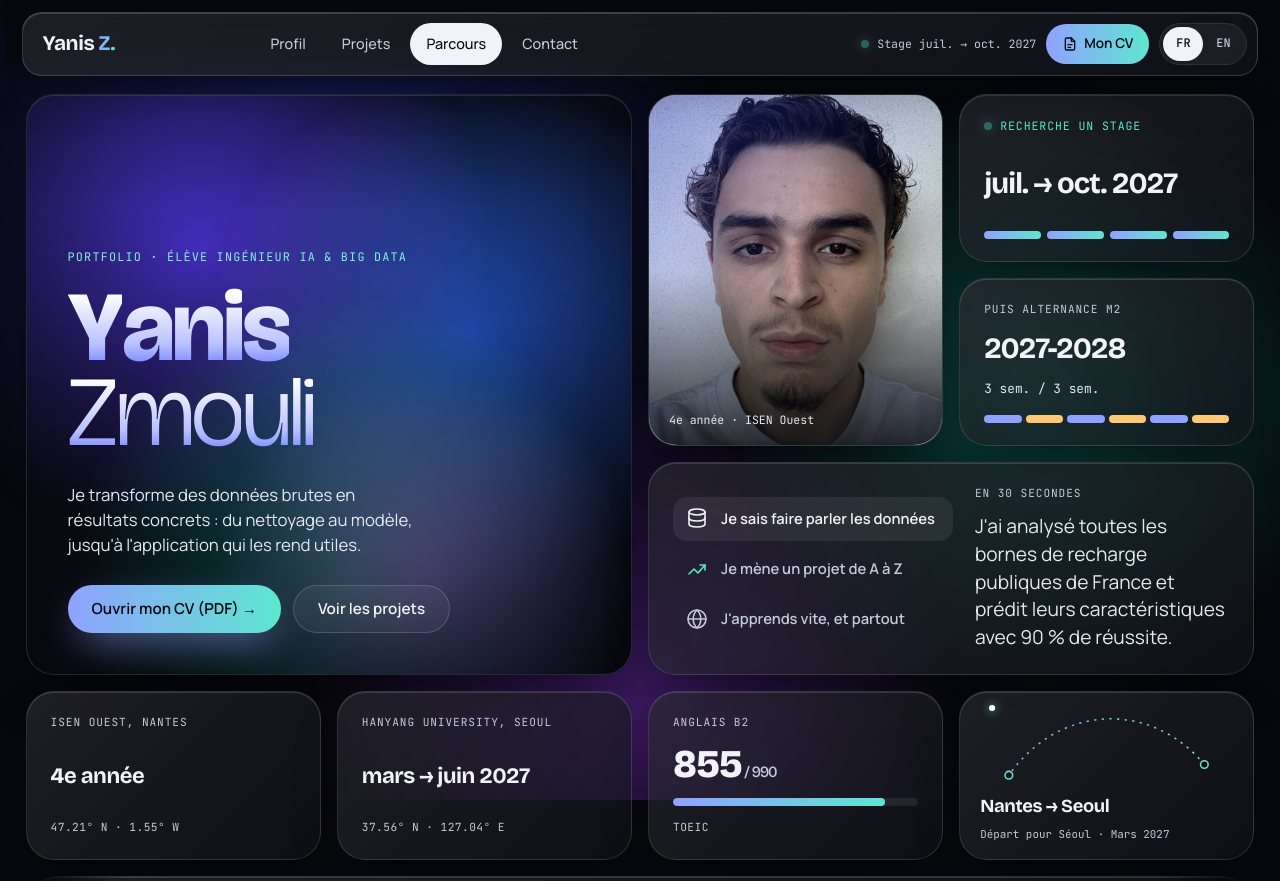
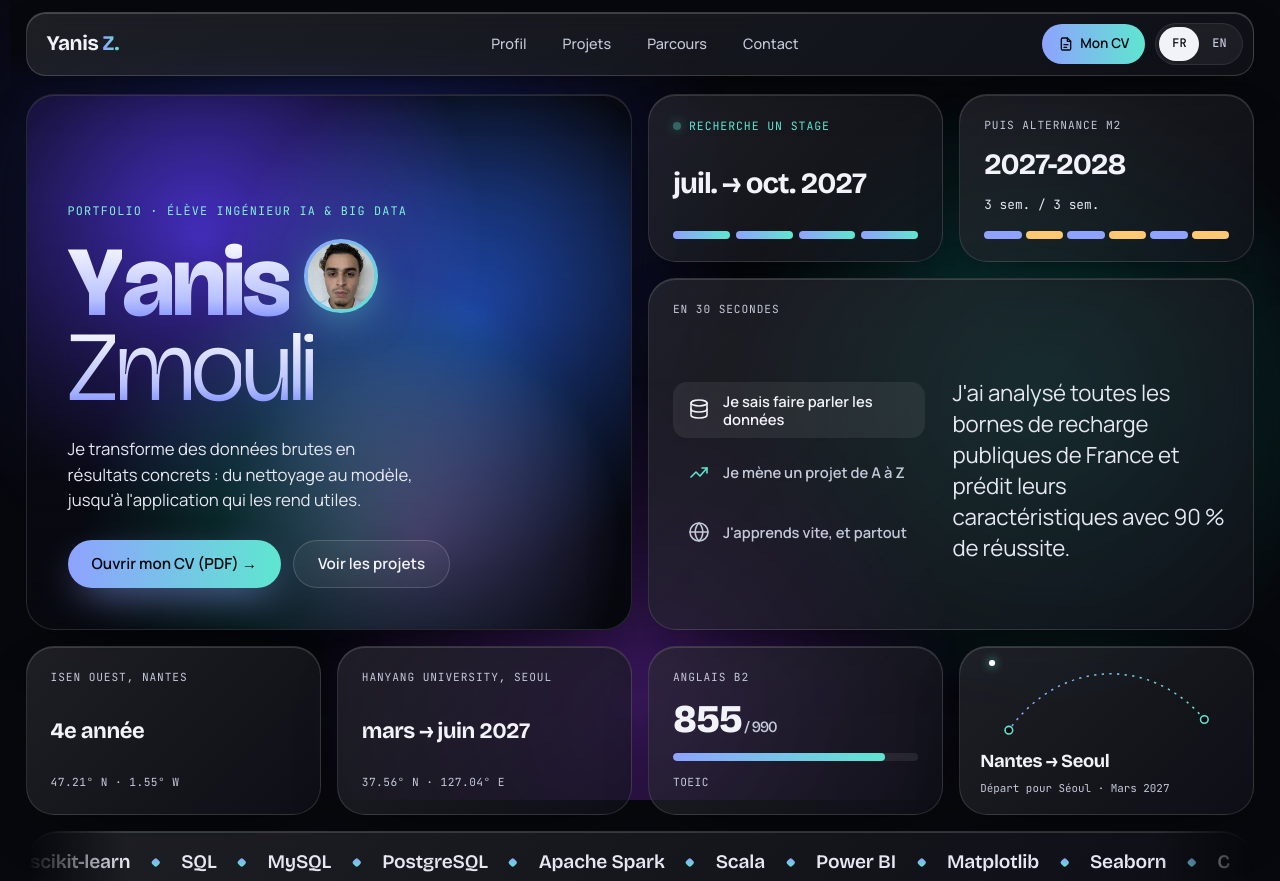
Before and after one commit to yszm213/yszm213.github.io, a plain HTML site: page index.html in a window 1280 px wide. Shown: the top 881 px of the page. Drawn offline with nearby package versions, Linux system fonts and the light colour scheme; animation ran at ten frames a second.

Commit message:
refonte(bento 1) : correctifs écran 1 (nom, photo, nav, label)
- Prénom rogné : le dégradé (background-clip:text) ne peignait que la
  boîte de chaque lettre, plus basse que le glyphe avec line-height .86.
  Boîte peinte agrandie par padding compensé, animation inchangée.
- Photo : la tuile 2x2 devient un avatar rond à anneau dégradé à côté du
  prénom ; Stage et Alternance passent côte à côte, « En 30 secondes »
  prend 2 rangées avec un texte plus grand.
- Nav : grille 1fr auto 1fr (liens centrés sur la page), bords alignés
  sur la grille bento, retrait de « Stage juil. → oct. 2027 » (déjà dans
  la tuile Stage).
- « En 30 secondes » : label en haut à gauche comme les autres tuiles.
- Espace insécable dans « 90 % ».

Co-Authored-By: Claude Opus 5.5 <noreply@anthropic.com>

```diff
--- a/css/site.css
+++ b/css/site.css
@@ -62,20 +62,20 @@ section{padding:44px clamp(20px,4vw,48px); margin-block:22px; border-radius:30px
 .feature:hover{border-color:rgba(255,255,255,.24); box-shadow:inset 0 1px 0 rgba(255,255,255,.25), 0 40px 80px -30px rgba(80,100,255,.45)}
 
 /* ===== Navigation haute ===== */
-.top{position:sticky; top:0; z-index:10; padding-top:max(12px, env(safe-area-inset-top, 0px)); margin:0 -4px 18px}
+.top{position:sticky; top:0; z-index:10; padding-top:max(12px, env(safe-area-inset-top, 0px)); margin:0 0 18px}
 /* Masque le contenu qui défile dans la marge au-dessus de la barre et derrière elle */
 .top::before{content:""; position:absolute; z-index:-1; left:-16px; right:-16px; top:0; bottom:-10px; pointer-events:none;
   background:linear-gradient(var(--bg) 55%, rgba(7,8,13,0))}
-.top .bar-in{display:flex; align-items:center; gap:12px; height:var(--nav-h); padding:0 10px 0 20px; border-radius:20px}
+.top .bar-in{display:grid; grid-template-columns:1fr auto 1fr; align-items:center; gap:12px; height:var(--nav-h); padding:0 10px 0 20px; border-radius:20px}
 .mark{font-family:var(--display); font-weight:700; font-size:1.3rem; text-decoration:none; letter-spacing:-.02em; white-space:nowrap}
 .mark i{font-style:normal; background:linear-gradient(90deg,var(--accent),var(--accent-2)); -webkit-background-clip:text; background-clip:text; color:transparent}
-.nav-links{list-style:none; margin:0 auto; padding:0; display:flex; gap:4px}
+.nav-links{grid-column:2; list-style:none; margin:0; padding:0; display:flex; gap:4px}
 .nav-links a{display:block; font-size:.9rem; font-weight:500; text-decoration:none; color:var(--muted); padding:9px 16px; border-radius:999px; transition:color .25s, background .25s}
 .nav-links a:hover{color:var(--ink); background:rgba(255,255,255,.07)}
 .nav-links a.on{color:var(--bg); background:var(--ink)}
-.nav-r{display:flex; align-items:center; gap:10px; margin-left:auto}
-.avail{font-family:var(--mono); font-size:.72rem; color:var(--muted); white-space:nowrap}
-.avail::before, .pill.live::before{content:""; display:inline-block; width:8px; height:8px; border-radius:50%; background:var(--accent-2); margin-right:8px; box-shadow:0 0 12px var(--accent-2); animation:pulse 2s infinite}
+.mark{justify-self:start}
+.nav-r{grid-column:3; justify-self:end; display:flex; align-items:center; gap:10px}
+.pill.live::before{content:""; display:inline-block; width:8px; height:8px; border-radius:50%; background:var(--accent-2); margin-right:8px; box-shadow:0 0 12px var(--accent-2); animation:pulse 2s infinite}
 @keyframes pulse{50%{opacity:.35}}
 .nav-cv{display:inline-flex; align-items:center; gap:6px; min-height:40px; font-weight:600; font-size:.85rem; text-decoration:none; padding:0 16px; border-radius:999px; color:var(--bg);
   background:linear-gradient(90deg,var(--accent),var(--accent-2)); white-space:nowrap}
@@ -88,7 +88,7 @@ section{padding:44px clamp(20px,4vw,48px); margin-block:22px; border-radius:30px
 .tabbar{display:none}
 @media (max-width:899px){
   :root{--nav-h:56px; --tab-h:72px}
-  .nav-links, .avail{display:none}
+  .nav-links{display:none}
   .top .bar-in{padding:0 8px 0 16px}
   .nav-cv{padding:0 12px; min-height:38px}
   .tabbar{display:grid; grid-template-columns:repeat(4,1fr); position:fixed; z-index:10; left:10px; right:10px;
@@ -108,7 +108,7 @@ section{padding:44px clamp(20px,4vw,48px); margin-block:22px; border-radius:30px
 /* ===== Mouvement réduit ===== */
 @media (prefers-reduced-motion: reduce){
   :root{transition:none}
-  .bg i, .avail::before, .pill.live::before{animation:none}
+  .bg i, .pill.live::before{animation:none}
   *{scroll-behavior:auto !important}
 }
 
@@ -139,10 +139,9 @@ html.lenis, html.lenis body{height:auto}
 /* Placement écran 1 (desktop) */
 .b-hero{grid-template-rows:repeat(3, minmax(168px,auto)) minmax(128px,auto) auto; margin-bottom:22px}
 .t-id{grid-column:1 / 7; grid-row:1 / 4}
-.t-photo{grid-column:7 / 10; grid-row:1 / 3}
-.t-dispo{grid-column:10 / 13; grid-row:1}
-.t-alt{grid-column:10 / 13; grid-row:2}
-.t-tldr{grid-column:7 / 13; grid-row:3}
+.t-dispo{grid-column:7 / 10; grid-row:1}
+.t-alt{grid-column:10 / 13; grid-row:1}
+.t-tldr{grid-column:7 / 13; grid-row:2 / 4}
 .t-isen{grid-column:1 / 4}
 .t-hy{grid-column:4 / 7}
 .t-toeic{grid-column:7 / 10}
@@ -171,6 +170,8 @@ html.lenis, html.lenis body{height:auto}
 .t-id h1 em.w{display:block; width:max-content; font-style:normal; font-weight:300}
 .t-id h1 .w, .t-id h1 .ch{background:linear-gradient(180deg,#FFFFFF 10%, #B8C1FF 70%, #6A7BFF); -webkit-background-clip:text; background-clip:text; color:transparent}
 .t-id h1.is-split .w{background:none}
+.t-id h1 .w, .t-id h1 .ch{padding-block:.14em .06em; margin-block:-.14em -.06em}
+.t-id h1.is-split .w{padding:0; margin:0}
 .t-id h1 .ch{display:inline-block; transform-origin:50% 100%}
 .t-id .lede{font-size:clamp(1.05rem, 1.25vw, 1.35rem); line-height:1.5; max-width:36ch; margin:0 0 28px; color:var(--soft)}
 .t-id-cta{display:flex; flex-wrap:wrap; gap:12px}
@@ -178,11 +179,9 @@ html.lenis, html.lenis body{height:auto}
 .btn-main{color:var(--bg); background:linear-gradient(90deg,var(--accent),var(--accent-2)); box-shadow:0 14px 40px -12px rgba(143,162,255,.8)}
 .btn-ghost{color:var(--ink); border:1px solid var(--edge); background:rgba(255,255,255,.05)}
 
-/* B · Photo */
-.t-photo{padding:0; margin:0}
-.t-photo img{position:absolute; inset:0; width:100%; height:100%; object-fit:cover; object-position:50% 25%; transform:scale(1.14); filter:saturate(.9) contrast(1.05)}
-.t-photo::before{opacity:1; z-index:1; background:linear-gradient(180deg, transparent 50%, rgba(7,8,13,.85)), linear-gradient(135deg, color-mix(in srgb, var(--c1) 35%, transparent), transparent 60%)}
-.t-photo figcaption{position:absolute; left:20px; bottom:16px; z-index:2; font-family:var(--mono); font-size:.72rem; color:var(--soft)}
+/* Avatar rond à côté du prénom (anneau dégradé) */
+.t-id h1 .avatar{display:inline-block; width:.74em; height:.74em; margin-left:.16em; vertical-align:.02em; border-radius:50%; object-fit:cover; object-position:50% 30%;
+  padding:.035em; background:linear-gradient(135deg,var(--accent),var(--accent-2)); box-shadow:0 10px 40px -8px rgba(94,230,208,.55)}
 
 /* C · Dispo / D · Alternance */
 .t-dispo, .t-alt{display:flex; flex-direction:column; justify-content:space-between; gap:10px}
@@ -197,10 +196,10 @@ html.lenis, html.lenis body{height:auto}
 .alt-bar i:nth-child(even){background:var(--warn)}
 
 /* E · En 30 secondes */
-.t-tldr{display:grid; grid-template-columns:minmax(0,1.1fr) minmax(0,1fr); grid-template-rows:auto 1fr; gap:10px 22px}
-.t-tldr > .k{grid-column:2}
-.tldr-tabs{grid-column:1; grid-row:1 / 3; display:grid; gap:6px; align-content:center}
-.tldr-tabs button{position:relative; display:grid; grid-template-columns:24px 1fr; align-items:center; gap:12px; min-height:44px; padding:8px 12px; border:0; border-radius:14px;
+.t-tldr{display:grid; grid-template-columns:minmax(0,1fr) minmax(0,1.1fr); grid-template-rows:auto 1fr; gap:14px 28px}
+.t-tldr > .k{grid-column:1 / -1}
+.tldr-tabs{grid-column:1; grid-row:2; display:grid; gap:8px; align-content:center}
+.tldr-tabs button{position:relative; display:grid; grid-template-columns:24px 1fr; align-items:center; gap:12px; min-height:52px; padding:10px 14px; border:0; border-radius:14px;
   background:none; color:var(--muted); font:600 .92rem/1.25 var(--text); text-align:left; cursor:pointer; overflow:hidden; transition:background .3s, color .3s}
 .tldr-tabs button[aria-selected="true"]{background:rgba(255,255,255,.07); color:var(--ink)}
 .tldr-tabs svg{width:24px; height:24px; stroke:currentColor; fill:none; stroke-width:1.6; stroke-linecap:round; stroke-linejoin:round}
@@ -209,8 +208,8 @@ html.lenis, html.lenis body{height:auto}
 .t-tldr.auto .tldr-tabs button[aria-selected="true"] .prog{animation:tl-prog 6s linear forwards}
 .t-tldr.paused .prog{animation-play-state:paused !important}
 @keyframes tl-prog{to{transform:scaleX(1)}}
-.tldr-panels{grid-column:2; display:grid; align-items:center}
-.tldr-panels p{grid-area:1 / 1; margin:0; font-size:clamp(1rem, 4.2cqi, 1.2rem); line-height:1.45; color:var(--soft); opacity:0; transform:translateY(8px); transition:opacity .5s var(--ease), transform .5s var(--ease), visibility .5s; visibility:hidden}
+.tldr-panels{grid-column:2; grid-row:2; display:grid; align-items:center}
+.tldr-panels p{grid-area:1 / 1; margin:0; font-size:clamp(1.05rem, 4cqi, 1.6rem); line-height:1.4; letter-spacing:-.01em; color:var(--soft); opacity:0; transform:translateY(8px); transition:opacity .5s var(--ease), transform .5s var(--ease), visibility .5s; visibility:hidden}
 .tldr-panels p.on{opacity:1; transform:none; visibility:visible}
 
 /* F, G · Lieux / H · TOEIC / I · Trajet */
@@ -244,9 +243,11 @@ html.lenis, html.lenis body{height:auto}
 /* Tablette : toujours 12 colonnes, hero plus large */
 @media (max-width:1199px) and (min-width:900px){
   .b-hero{grid-template-rows:repeat(5, minmax(150px,auto)) auto}
-  .t-id{grid-column:1 / 8; grid-row:1 / 4} .t-photo{grid-column:8 / 13; grid-row:1 / 3} .t-dispo{grid-column:8 / 13; grid-row:3}
-  .t-alt{grid-column:1 / 6; grid-row:4} .t-tldr{grid-column:6 / 13; grid-row:4}
-  .t-isen{grid-column:1 / 4; grid-row:5} .t-hy{grid-column:4 / 7; grid-row:5} .t-toeic{grid-column:7 / 10; grid-row:5} .t-route{grid-column:10 / 13; grid-row:5}
+  .t-id{grid-column:1 / 8; grid-row:1 / 4} .t-dispo{grid-column:8 / 13; grid-row:1} .t-alt{grid-column:8 / 13; grid-row:2}
+  .t-tldr{grid-column:8 / 13; grid-row:3 / 5}
+  .t-tldr{grid-template-columns:1fr; grid-template-rows:auto} .t-tldr > .k, .tldr-tabs, .tldr-panels{grid-column:1; grid-row:auto}
+  .t-isen{grid-column:1 / 4; grid-row:4} .t-hy{grid-column:4 / 8; grid-row:4}
+  .t-toeic{grid-column:1 / 7; grid-row:5} .t-route{grid-column:7 / 13; grid-row:5}
 }
 
 /* Mobile : 2 colonnes, tuiles riches conservées */
@@ -256,7 +257,6 @@ html.lenis, html.lenis body{height:auto}
   .b-hero > *{grid-column:auto; grid-row:auto}
   .t-id, .t-tldr, .t-marquee{grid-column:1 / -1}
   .t-id{min-height:min(76svh, 600px)}
-  .t-photo{grid-row:span 2; min-height:280px}
   .tile{border-radius:22px; padding:18px}
   .t-tldr{grid-template-columns:1fr; grid-template-rows:auto}
   .t-tldr > .k, .tldr-tabs, .tldr-panels{grid-column:1; grid-row:auto}
--- a/index.html
+++ b/index.html
@@ -42,7 +42,6 @@
       <li><a href="#contact" data-go="contact">Contact</a></li>
     </ul>
     <div class="nav-r">
-      <span class="avail"><span data-l="fr">Stage juil. → oct. 2027</span><span data-l="en">Internship Jul → Oct 2027</span></span>
       <a class="nav-cv" href="CV_Yanis_Zmouli.pdf" target="_blank" rel="noopener"><svg viewBox="0 0 24 24" aria-hidden="true"><path d="M14 3H7a2 2 0 0 0-2 2v14a2 2 0 0 0 2 2h10a2 2 0 0 0 2-2V8z"/><path d="M14 3v5h5M9 13h6M9 17h4"/></svg><span data-l="fr">Mon CV</span><span data-l="en">My CV</span></a>
       <div class="langs" role="group" aria-label="Langue / Language">
         <button type="button" id="lang-fr" data-lang="fr" aria-pressed="true">FR</button>
@@ -68,7 +67,7 @@
       <div class="mesh" aria-hidden="true"><i></i><i></i><i></i><i></i></div>
       <div class="t-id-in" data-parallax>
         <div class="eyebrow"><span data-l="fr">Portfolio · Élève ingénieur IA &amp; Big Data</span><span data-l="en">Portfolio · AI &amp; Big Data engineering student</span></div>
-        <h1 class="split" aria-label="Yanis Zmouli"><span class="w">Yanis</span> <em class="w">Zmouli</em></h1>
+        <h1 class="split" aria-label="Yanis Zmouli"><span class="w">Yanis</span><img class="avatar" src="photo.jpg" alt="" width="160" height="160" fetchpriority="high"> <em class="w">Zmouli</em></h1>
         <p class="lede" data-l="fr">Je transforme des données brutes en résultats concrets&nbsp;: du nettoyage au modèle, jusqu'à l'application qui les rend utiles.</p>
         <p class="lede" data-l="en">I turn raw data into concrete results: from cleaning to modelling, all the way to the app that makes them useful.</p>
         <div class="t-id-cta">
@@ -77,12 +76,6 @@
         </div>
       </div>
     </div>
-
-    <!-- B · Photo -->
-    <figure class="tile t-photo" data-tile>
-      <img src="photo.jpg" alt="Yanis Zmouli" fetchpriority="high" data-parallax-img>
-      <figcaption><span data-l="fr">4e année · ISEN Ouest</span><span data-l="en">4th year · ISEN Ouest</span></figcaption>
-    </figure>
 
     <!-- C · Disponibilité stage (4 mois : juillet → octobre) -->
     <div class="tile t-dispo" data-tile>
@@ -108,7 +101,7 @@
         <button type="button" role="tab" aria-selected="false" aria-controls="tl-3" id="tlb-3" tabindex="-1"><svg viewBox="0 0 24 24" aria-hidden="true"><circle cx="12" cy="12" r="9"/><path d="M3 12h18M12 3c2.5 2.5 3.8 5.5 3.8 9s-1.3 6.5-3.8 9c-2.5-2.5-3.8-5.5-3.8-9S9.5 5.5 12 3z"/></svg><span data-l="fr">J'apprends vite, et partout</span><span data-l="en">I learn fast, anywhere</span><i class="prog"></i></button>
       </div>
       <div class="tldr-panels">
-        <p role="tabpanel" id="tl-1" aria-labelledby="tlb-1" class="on"><span data-l="fr">J'ai analysé toutes les bornes de recharge publiques de France et prédit leurs caractéristiques avec 90 % de réussite.</span><span data-l="en">I analysed every public EV charging point in France and predicted their features with 90% accuracy.</span></p>
+        <p role="tabpanel" id="tl-1" aria-labelledby="tlb-1" class="on"><span data-l="fr">J'ai analysé toutes les bornes de recharge publiques de France et prédit leurs caractéristiques avec 90&nbsp;% de réussite.</span><span data-l="en">I analysed every public EV charging point in France and predicted their features with 90% accuracy.</span></p>
         <p role="tabpanel" id="tl-2" aria-labelledby="tlb-2"><span data-l="fr">Des données brutes jusqu'à l'application utilisée par quelqu'un, en équipe ou seul.</span><span data-l="en">From raw data to an app someone actually uses, in a team or on my own.</span></p>
         <p role="tabpanel" id="tl-3" aria-labelledby="tlb-3"><span data-l="fr">Spark, Scala et Power BI en ce moment, puis un semestre de data science à Séoul.</span><span data-l="en">Spark, Scala and Power BI right now, then a data science semester in Seoul.</span></p>
       </div>
--- a/js/fx.js
+++ b/js/fx.js
@@ -62,7 +62,7 @@
       .from(hero.querySelectorAll('h1 .ch'), {yPercent:115, rotationX:-90, opacity:0, filter:'blur(8px)', duration:.9, stagger:.05, clearProps:'filter'}, .25)
       .from(hero.querySelectorAll('.t-id .eyebrow, .t-id .lede, .t-id-cta .btn'), {opacity:0, y:18, duration:.7, stagger:.08}, .7)
       .from(hero.querySelectorAll('.months i, .alt-bar i, .gauge i'), {scaleX:0, duration:.6, stagger:.06, ease:'power2.out'}, .8)
-      .from(hero.querySelector('.t-photo img'), {scale:1.4, duration:1.6, ease:'power2.out'}, 0);
+      .from(hero.querySelector('h1 .avatar'), {scale:0, rotation:-40, opacity:0, duration:.9, ease:'back.out(1.8)'}, .55);
   }
 
   /* ----- Tuiles des autres écrans : cascade au scroll (fade, scale, flou → net) ----- */
@@ -82,7 +82,6 @@
     var sc={trigger:hero, start:'top top', end:'bottom top', scrub:true};
     gsap.to(hero.querySelector('[data-parallax]'), {y:-70, ease:'none', scrollTrigger:sc});
     gsap.to(hero.querySelector('.mesh'), {y:120, ease:'none', scrollTrigger:sc});
-    gsap.fromTo(hero.querySelector('[data-parallax-img]'), {yPercent:-4}, {yPercent:8, ease:'none', immediateRender:false, scrollTrigger:sc});
   }
 
   /* ----- Tilt 3D + spotlight ----- */
```
